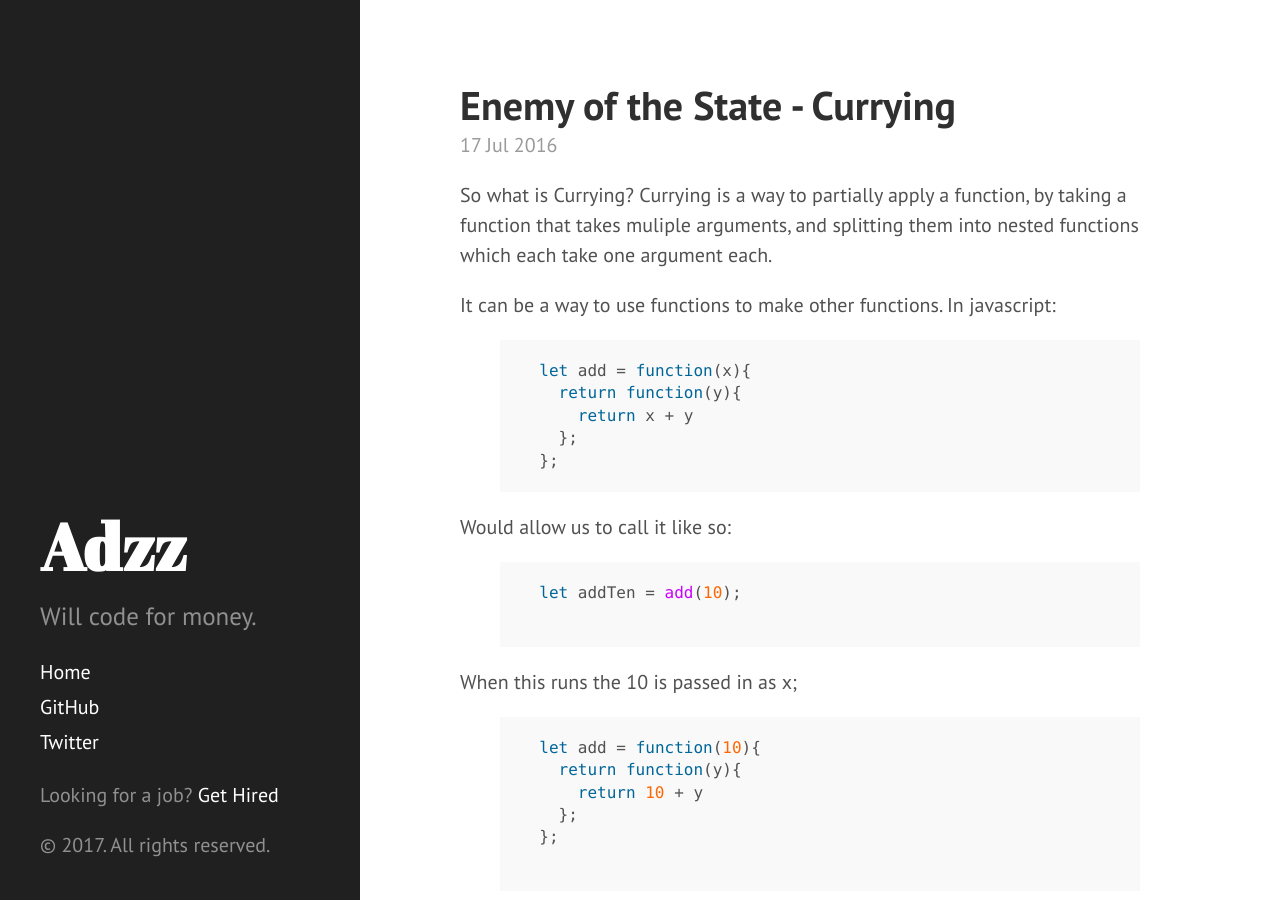
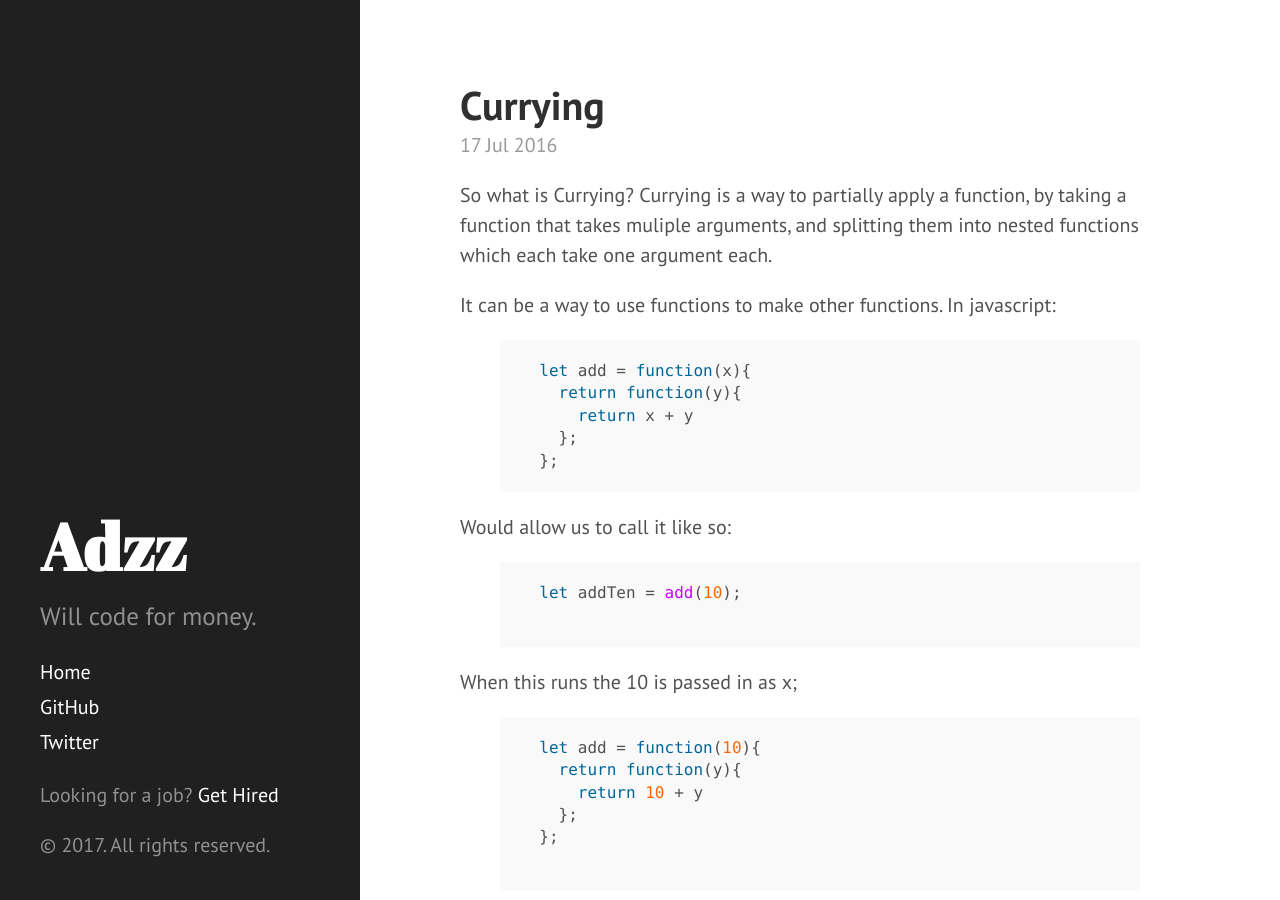
Before and after one commit to Adzz/adzz.github.io, a Jekyll site: the page built from _posts/2016-07-17-currying.html, in a window 1280 px wide and 900 px high. Built offline with Jekyll 4.4.1, drawn with Linux system fonts in a browser that asks for light colours; Markdown is read by kramdown in place of the engine named in the settings; comment, search, counter and statistics services are not loaded.

Commit message:
updates currying title

```diff
--- a/_posts/2016-07-17-currying.html
+++ b/_posts/2016-07-17-currying.html
@@ -1,6 +1,6 @@
 ---
 layout: post
-title: Enemy of the State - Currying
+title: Currying
 category: code
 comments: true
 ---
```
